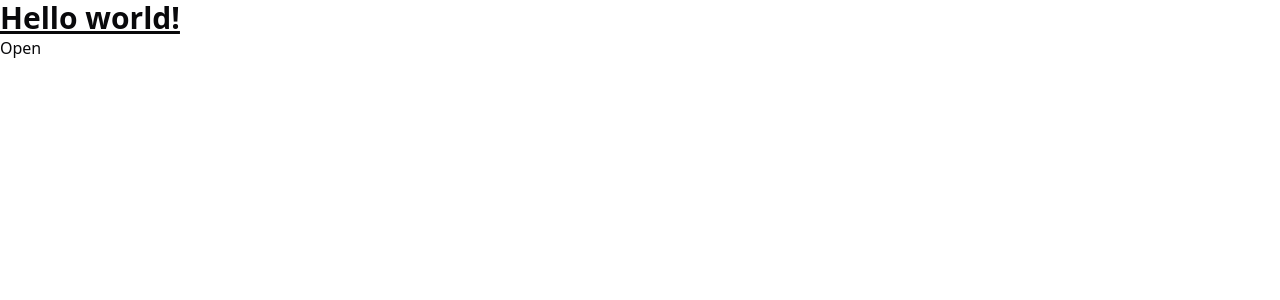
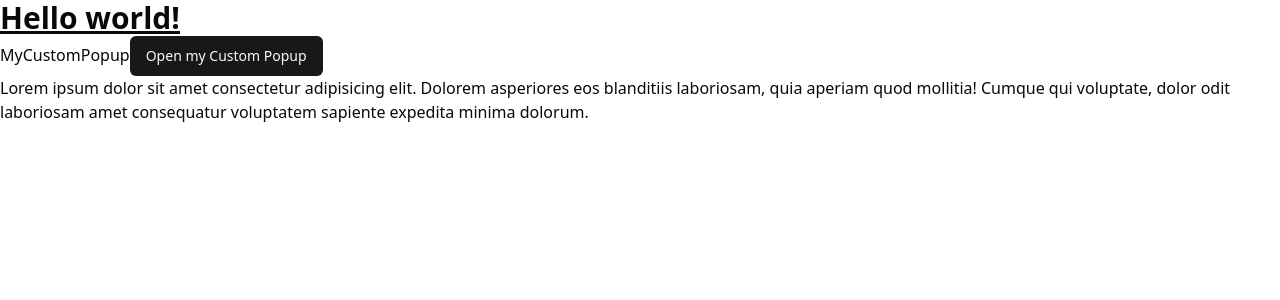
Before and after one commit to Vishalk63/practiceComponents, a React (Vite) app in the folder my-project/: page / in a window 1280 px wide. Shown: the top 300 px of the page. Built offline with nearby package versions, Linux system fonts and the light colour scheme.

Commit message:
mycustomPopUp

```diff
--- a/my-project/package.json
+++ b/my-project/package.json
@@ -18,6 +18,7 @@
     "clsx": "^2.1.1",
     "embla-carousel-react": "^8.5.1",
     "lucide-react": "^0.464.0",
+    "motion": "^11.13.3",
     "react": "^18.3.1",
     "react-dom": "^18.3.1",
     "react-hook-form": "^7.53.2",
--- a/my-project/src/App.jsx
+++ b/my-project/src/App.jsx
@@ -4,6 +4,7 @@ import CarouselComponent from './PracticeComponents/CarouselComponent'
 import DialogComponent from './PracticeComponents/DialogComponent'
 import DrawerComponent from './PracticeComponents/DrawerComponent'
 import Login from './PracticeComponents/Login'
+import MyCustomPopup from './PracticeComponents/MyCustomPopup'
 import RoundedCard from './PracticeComponents/RoundedCard'
 import SheetComponent from './PracticeComponents/SheetComponent'
 
@@ -17,11 +18,12 @@ function App() {
       </h1>
 
       {/* <DrawerComponent/> */}
-      <DialogComponent/>
+      {/* <DialogComponent/> */}
       {/* <SheetComponent/> */}
       {/* <CarouselComponent /> */}
       {/* <RoundedCard/> */}
       {/* <Login/> */}
+      <MyCustomPopup/>
     </div>
   )
 }
--- /dev/null
+++ b/my-project/src/PracticeComponents/MyCustomPopup.jsx
@@ -0,0 +1,28 @@
+import { Button } from '@/components/ui/button'
+import { motion,AnimatePresence } from "motion/react"
+import React, { useState } from 'react'
+
+function MyCustomPopup() {
+    const [myPopup,setMyPopup]=useState(false)
+  return (
+    <div >MyCustomPopup
+        <Button onClick={()=>setMyPopup(!myPopup)}>{myPopup?'Close':'Open'} my Custom Popup</Button>
+        <AnimatePresence>
+        {
+            myPopup?<motion.div className='w-full h-[50%] flex justify-center items-center fixed inset-0 bg-indigo-500 p-5 rounded-xl'
+            initial={{scale:0,opacity:1,y:-50}}
+            animate={{scale:1,opacity:1 ,y:0}}
+            exit={{scale:0,opacity:0}}
+            transition={{duration:0.5}}
+            >
+                this is popup
+                <Button onClick={()=>setMyPopup(false)}>Close</Button>
+            </motion.div>:null
+        }
+        </AnimatePresence>
+        <div>Lorem ipsum dolor sit amet consectetur adipisicing elit. Dolorem asperiores eos blanditiis laboriosam, quia aperiam quod mollitia! Cumque qui voluptate, dolor odit laboriosam amet consequatur voluptatem sapiente expedita minima dolorum.</div>
+    </div>
+  )
+}
+
+export default MyCustomPopup
```
Also changed, not shown: 1 other file (tests, documents, lock files or other folders).
